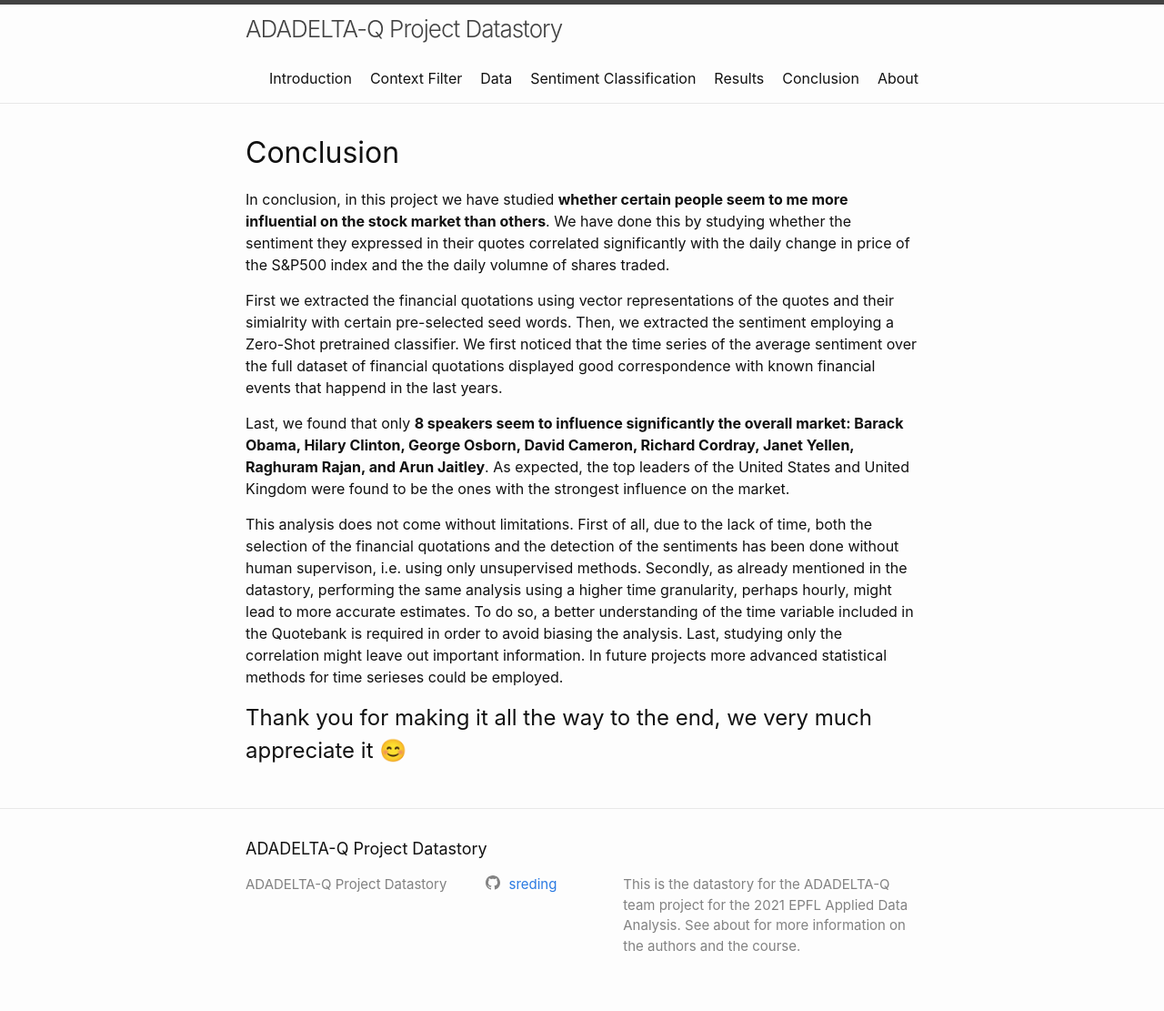
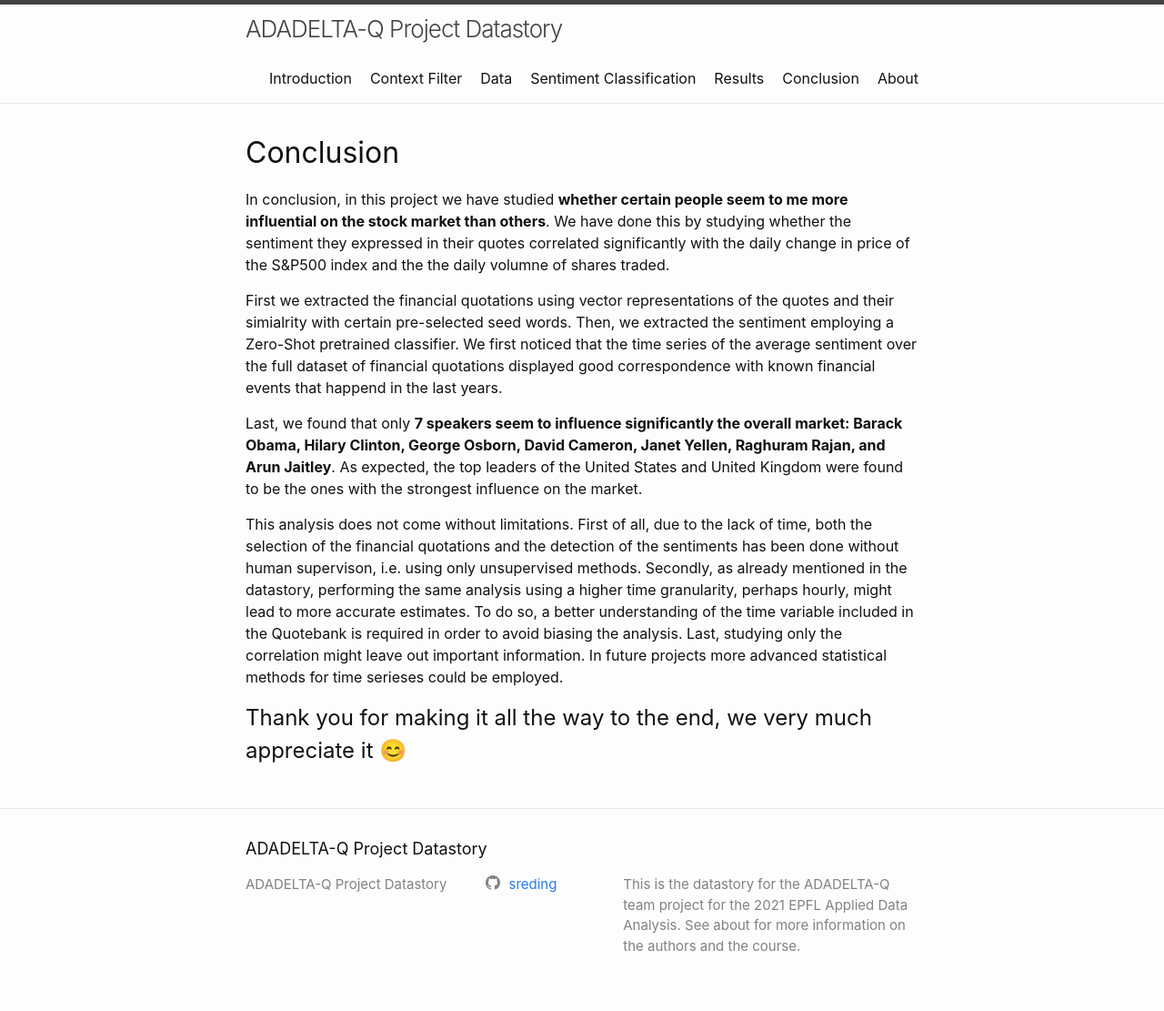
Before and after one commit to sreding/adadeltaq-finstory, a Jekyll site: the page built from conlusion.markdown, in a window 1280 px wide. Shown: the whole page at 91% size. Built offline with Jekyll 4.4.1, drawn with Linux system fonts in a browser that asks for light colours.

Commit message:
Update conlusion.markdown

```diff
--- a/conlusion.markdown
+++ b/conlusion.markdown
@@ -10,7 +10,7 @@ In conclusion, in this project we have studied **whether certain people seem to
 
 First we extracted the financial quotations using vector representations of the quotes and their simialrity with certain pre-selected seed words. Then, we extracted the sentiment employing a Zero-Shot pretrained classifier. We first noticed that the time series of the average sentiment over the full dataset of financial quotations displayed good correspondence with known financial events that happend in the last years.
 
-Last, we found that only **8 speakers seem to influence significantly the overall market: Barack Obama, Hilary Clinton, George Osborn, David Cameron, Richard Cordray, Janet Yellen, Raghuram Rajan, and Arun Jaitley**. As expected, the top leaders of the United States and United Kingdom were found to be the ones with the strongest influence on the market.
+Last, we found that only **7 speakers seem to influence significantly the overall market: Barack Obama, Hilary Clinton, George Osborn, David Cameron, Janet Yellen, Raghuram Rajan, and Arun Jaitley**. As expected, the top leaders of the United States and United Kingdom were found to be the ones with the strongest influence on the market.
 
 This analysis does not come without limitations. First of all, due to the lack of time, both the selection of the financial quotations and the detection of the sentiments has been done without human supervison, i.e. using only unsupervised methods. Secondly, as already mentioned in the datastory, performing the same analysis using a higher time granularity, perhaps hourly, might lead to more accurate estimates. To do so, a better understanding of the time variable included in the Quotebank is required in order to avoid biasing the analysis. Last, studying only the correlation might leave out important information. In future projects more advanced statistical methods for time serieses could be employed.
 
```
